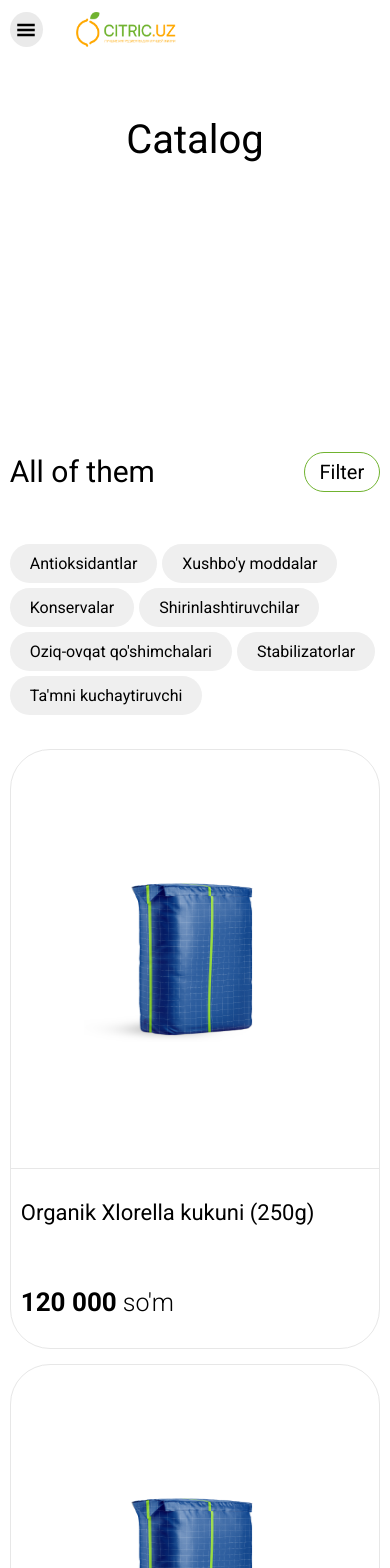
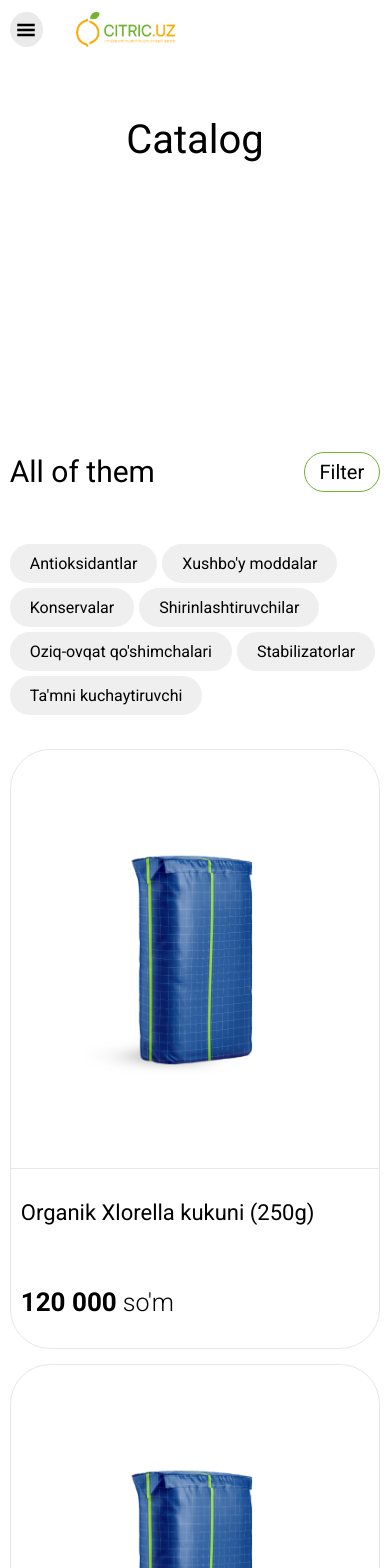
Before and after one commit to Abdulloh080506/citric, a React (Create React App) app: page /catalog in a window 390 px wide. Shown: the top 1568 px of the page. Built offline with nearby package versions, Linux system fonts and the light colour scheme.

Commit message:
feat: added latest elements

```diff
--- a/src/pages/catalog/catalog_elements/index.jsx
+++ b/src/pages/catalog/catalog_elements/index.jsx
@@ -13,7 +13,7 @@ const CatalogProducts = () => {
                 <h1>All of them</h1>
                 <button>Filter</button>
             </div>
-            <div id='top_nav'>
+            <div id=    'top_nav'>
                 <ul>
                     <li><a href="">Antioksidantlar</a></li>
                     <li><a href="">Xushbo'y moddalar</a></li>
--- a/src/pages/catalog/catalog_elements/style.css
+++ b/src/pages/catalog/catalog_elements/style.css
@@ -252,4 +252,8 @@
     #burger_2 {
         display: block;
     }
+    .catalog_products .center .catalog_product .top img {
+        width: 60%;
+        height: 55% !important;
+    }
 }
--- a/src/pages/catalog/pro/pro_banner/style.css
+++ b/src/pages/catalog/pro/pro_banner/style.css
@@ -234,7 +234,7 @@
         left: 0;
     }
     .pro-banner .pro .prise .about-pro {
-        padding: 0px 0px;
+        padding: 0px 30px;
     }
     .pro-banner .pro .prise .about-pro p {
         font-size: 18px;
--- a/src/pages/catalog/pro/pro_news/style.css
+++ b/src/pages/catalog/pro/pro_news/style.css
@@ -220,6 +220,6 @@
     }
     .catalog_product .top img {
         width: 60%;
-        height: 40% !important;
+        height: 75% !important;
     }
 }
```
